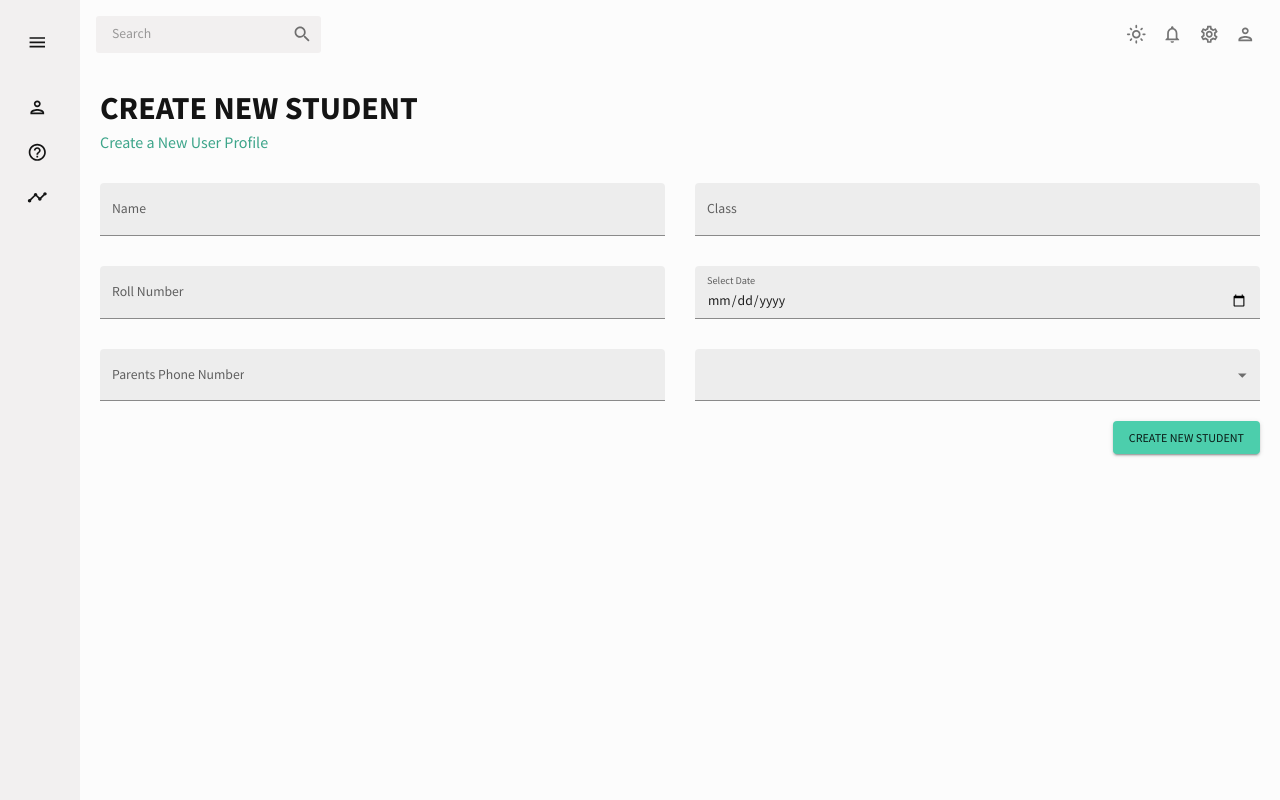
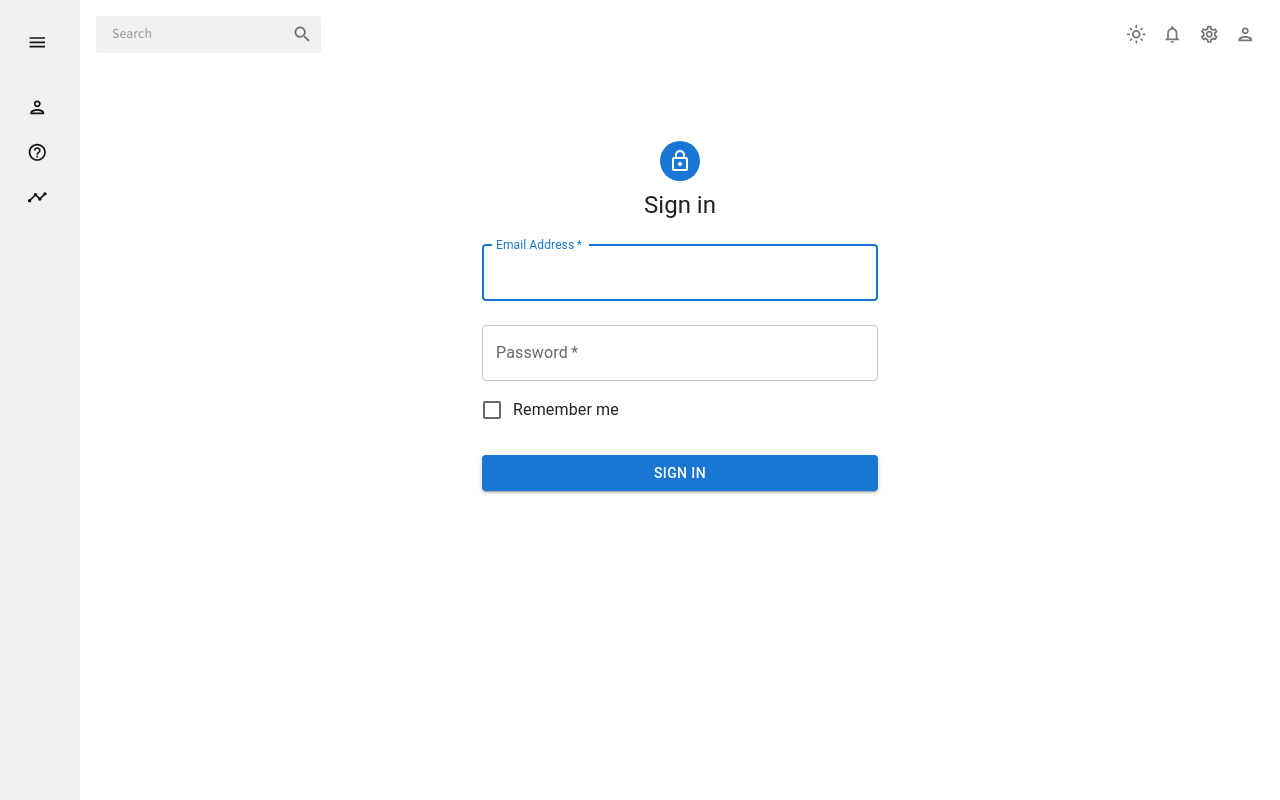
Before and after one commit to fardin-developer/Student-Management, a React (Create React App) app: page / in a window 1280 px wide. Built offline with nearby package versions, Linux system fonts and the light colour scheme.

Commit message:
buttom removed

```diff
--- a/package.json
+++ b/package.json
@@ -32,6 +32,7 @@
     "react": "^18.2.0",
     "react-bootstrap": "^2.10.0",
     "react-chartjs-2": "^4.3.1",
+    "react-cookie": "^7.0.2",
     "react-dom": "^18.2.0",
     "react-pro-sidebar": "^0.7.1",
     "react-redux": "^8.0.2",
--- a/src/App.js
+++ b/src/App.js
@@ -7,6 +7,8 @@
 import Admit from "./scenes/Admit/Admit";
 import CreateStudent from "./scenes/CreateStudent/CreateStudent";
 import StudentPayment from "./scenes/StudentPayment/StudentPayment";
+import Login from "./scenes/Login/SignIn"
+import SignInSide from "./scenes/SideLogin/SignInSide";
 
 function App() {
   const [theme, colorMode] = useMode();
@@ -21,7 +23,8 @@
           <main className="content">
             <Topbar setIsSidebar={setIsSidebar} />
             <Routes>
-              <Route path="/" element={<CreateStudent />} />
+              {/* <Route path="/" element={<SignInSide />} /> */}
+              <Route path="/" element={<Login />} />
               <Route path="/create-student" element={<CreateStudent />} />
               <Route path="/payment-upgrade" element={<StudentPayment />} />
               <Route path="/admit" element={<Admit />} />
--- a/src/scenes/Admit/Admit.jsx
+++ b/src/scenes/Admit/Admit.jsx
@@ -27,6 +27,7 @@
   const [selectedRollNumber, setSelectedRollNumber] = useState('')
   // const [editableClass, setEditableClass] = useState(false)
   const [editableRollNumber, setEditableRollNumber] = useState(false)
+  const [paid, setpaid] = useState(true)
 
   const handleNameChange = event => {
     setName(event.target.value)
@@ -54,8 +55,7 @@
         if (data.due === 'unpaid') {
           // alert('Student is not allowed to generate admit');
           setName(`${data.name} has a debt`)
-          document.getElementById('admitPrint').classList.add('admitPrint')
-          document.getElementById('h2-admitButton').removeAttribute('id')
+          setpaid(false)
           return 0
         }
         setName(data.name)
@@ -65,7 +65,7 @@
     }
 
     fetchData()
-  }, [selectedRollNumber, selectedClass,section,name])
+  }, [selectedRollNumber, selectedClass, section, name])
 
   return (
     <>
@@ -118,8 +118,12 @@
             onChange={handleSection}
           >
             <option value=''>Select Section</option>
-            <option key='0' value='none'>None  </option>
-            <option key='1' value='A'>A  </option>
+            <option key='0' value='none'>
+              None{' '}
+            </option>
+            <option key='1' value='A'>
+              A{' '}
+            </option>
             <option key='2' value='B'>
               B
             </option>
@@ -180,12 +184,20 @@
           </div>
         </div>
       </div>
-      <button className='admitbtn' onClick={handlePrint} id='admitPrint'>
-        Print
-      </button>
-      <h2 id='h2-admitButton' className='h2-admitButton'>
-        Can not download admit with debt{' '}
-      </h2>
+      {paid ? (
+        <button className='admitbtn' onClick={handlePrint} id='admitPrint'>
+          Print
+        </button>
+      ) : (
+        <>
+        <h3 className='h2-admitButton'>
+          Admit Card is not valid{' '}
+        </h3>
+        <h2 className='h2-admitButton'>
+          Can not download admit with debt{' '}
+        </h2>
+        </>
+      )}
     </>
   )
 }
--- /dev/null
+++ b/src/scenes/Login/SignIn.js
@@ -0,0 +1,89 @@
+import * as React from 'react';
+import Avatar from '@mui/material/Avatar';
+import Button from '@mui/material/Button';
+import CssBaseline from '@mui/material/CssBaseline';
+import TextField from '@mui/material/TextField';
+import FormControlLabel from '@mui/material/FormControlLabel';
+import Checkbox from '@mui/material/Checkbox';
+import Grid from '@mui/material/Grid';
+import Box from '@mui/material/Box';
+import LockOutlinedIcon from '@mui/icons-material/LockOutlined';
+import Typography from '@mui/material/Typography';
+import Container from '@mui/material/Container';
+import { createTheme, ThemeProvider } from '@mui/material/styles';
+
+
+// TODO remove, this demo shouldn't need to reset the theme.
+
+const defaultTheme = createTheme();
+
+export default function SignIn() {
+  const handleSubmit = (event) => {
+    event.preventDefault();
+    const data = new FormData(event.currentTarget);
+    console.log({
+      email: data.get('email'),
+      password: data.get('password'),
+    });
+  };
+
+  return (
+    <ThemeProvider theme={defaultTheme}>
+      <Container component="main" maxWidth="xs">
+        <CssBaseline />
+        <Box
+          sx={{
+            marginTop: 8,
+            display: 'flex',
+            flexDirection: 'column',
+            alignItems: 'center',
+          }}
+        >
+          <Avatar sx={{ m: 1, bgcolor: 'primary.main' }}>
+            <LockOutlinedIcon />
+          </Avatar>
+          <Typography component="h1" variant="h5">
+            Sign in
+          </Typography>
+          <Box component="form" onSubmit={handleSubmit} noValidate sx={{ mt: 1 }}>
+            <TextField
+              margin="normal"
+              required
+              fullWidth
+              id="email"
+              label="Email Address"
+              name="email"
+              autoComplete="email"
+              autoFocus
+            />
+            <TextField
+              margin="normal"
+              required
+              fullWidth
+              name="password"
+              label="Password"
+              type="password"
+              id="password"
+              autoComplete="current-password"
+            />
+            <FormControlLabel
+              control={<Checkbox value="remember" color="primary" />}
+              label="Remember me"
+            />
+            <Button
+              type="submit"
+              fullWidth
+              variant="contained"
+              sx={{ mt: 3, mb: 2 }}
+            >
+              Sign In
+            </Button>
+            <Grid container>
+
+            </Grid>
+          </Box>
+        </Box>
+      </Container>
+    </ThemeProvider>
+  );
+}
--- /dev/null
+++ b/src/scenes/SideLogin/SignInSide.js
@@ -0,0 +1,129 @@
+import * as React from 'react';
+import Avatar from '@mui/material/Avatar';
+import Button from '@mui/material/Button';
+import CssBaseline from '@mui/material/CssBaseline';
+import TextField from '@mui/material/TextField';
+import FormControlLabel from '@mui/material/FormControlLabel';
+import Checkbox from '@mui/material/Checkbox';
+import Link from '@mui/material/Link';
+import Paper from '@mui/material/Paper';
+import Box from '@mui/material/Box';
+import Grid from '@mui/material/Grid';
+import LockOutlinedIcon from '@mui/icons-material/LockOutlined';
+import Typography from '@mui/material/Typography';
+import { createTheme, ThemeProvider } from '@mui/material/styles';
+
+function Copyright(props) {
+  return (
+    <Typography variant="body2" color="text.secondary" align="center" {...props}>
+      {'Copyright © '}
+      <Link color="inherit" href="https://mui.com/">
+        Your Website
+      </Link>{' '}
+      {new Date().getFullYear()}
+      {'.'}
+    </Typography>
+  );
+}
+
+// TODO remove, this demo shouldn't need to reset the theme.
+
+const defaultTheme = createTheme();
+
+export default function SignInSide() {
+  const handleSubmit = (event) => {
+    event.preventDefault();
+    const data = new FormData(event.currentTarget);
+    console.log({
+      email: data.get('email'),
+      password: data.get('password'),
+    });
+  };
+
+  return (
+    <ThemeProvider theme={defaultTheme}>
+      <Grid container component="main" sx={{ height: '100vh' }}>
+        <CssBaseline />
+        <Grid
+          item
+          xs={false}
+          sm={4}
+          md={7}
+          sx={{
+            backgroundImage: 'url(https://source.unsplash.com/random?wallpapers)',
+            backgroundRepeat: 'no-repeat',
+            backgroundColor: (t) =>
+              t.palette.mode === 'light' ? t.palette.grey[50] : t.palette.grey[900],
+            backgroundSize: 'cover',
+            backgroundPosition: 'center',
+          }}
+        />
+        <Grid item xs={12} sm={8} md={5} component={Paper} elevation={6} square>
+          <Box
+            sx={{
+              my: 8,
+              mx: 4,
+              display: 'flex',
+              flexDirection: 'column',
+              alignItems: 'center',
+            }}
+          >
+            <Avatar sx={{ m: 1, bgcolor: 'secondary.main' }}>
+              <LockOutlinedIcon />
+            </Avatar>
+            <Typography component="h1" variant="h5">
+              Sign in
+            </Typography>
+            <Box component="form" noValidate onSubmit={handleSubmit} sx={{ mt: 1 }}>
+              <TextField
+                margin="normal"
+                required
+                fullWidth
+                id="email"
+                label="Email Address"
+                name="email"
+                autoComplete="email"
+                autoFocus
+              />
+              <TextField
+                margin="normal"
+                required
+                fullWidth
+                name="password"
+                label="Password"
+                type="password"
+                id="password"
+                autoComplete="current-password"
+              />
+              <FormControlLabel
+                control={<Checkbox value="remember" color="primary" />}
+                label="Remember me"
+              />
+              <Button
+                type="submit"
+                fullWidth
+                variant="contained"
+                sx={{ mt: 3, mb: 2 }}
+              >
+                Sign In
+              </Button>
+              <Grid container>
+                <Grid item xs>
+                  <Link href="#" variant="body2">
+                    Forgot password?
+                  </Link>
+                </Grid>
+                <Grid item>
+                  <Link href="#" variant="body2">
+                    {"Don't have an account? Sign Up"}
+                  </Link>
+                </Grid>
+              </Grid>
+              <Copyright sx={{ mt: 5 }} />
+            </Box>
+          </Box>
+        </Grid>
+      </Grid>
+    </ThemeProvider>
+  );
+}
```
Also changed, not shown: 1 other file (tests, documents, lock files or other folders).
